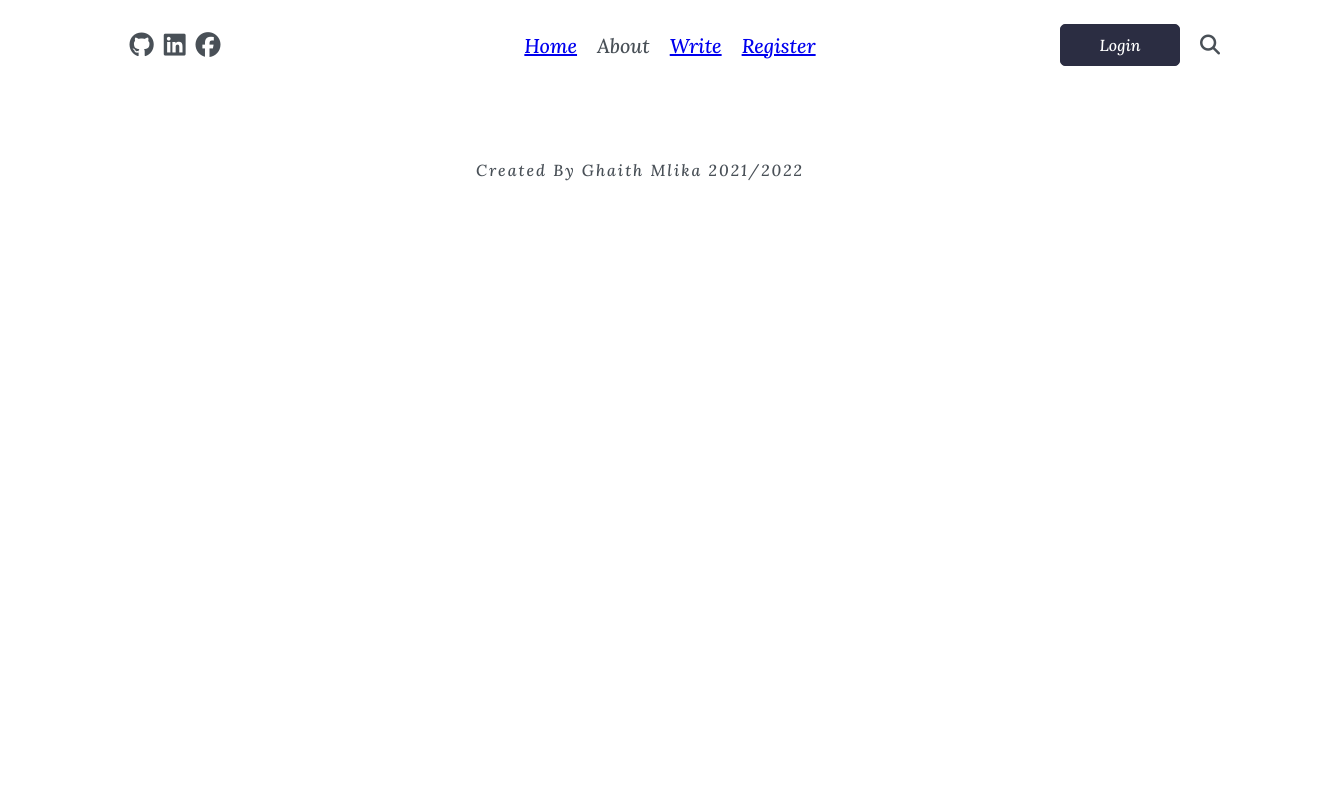
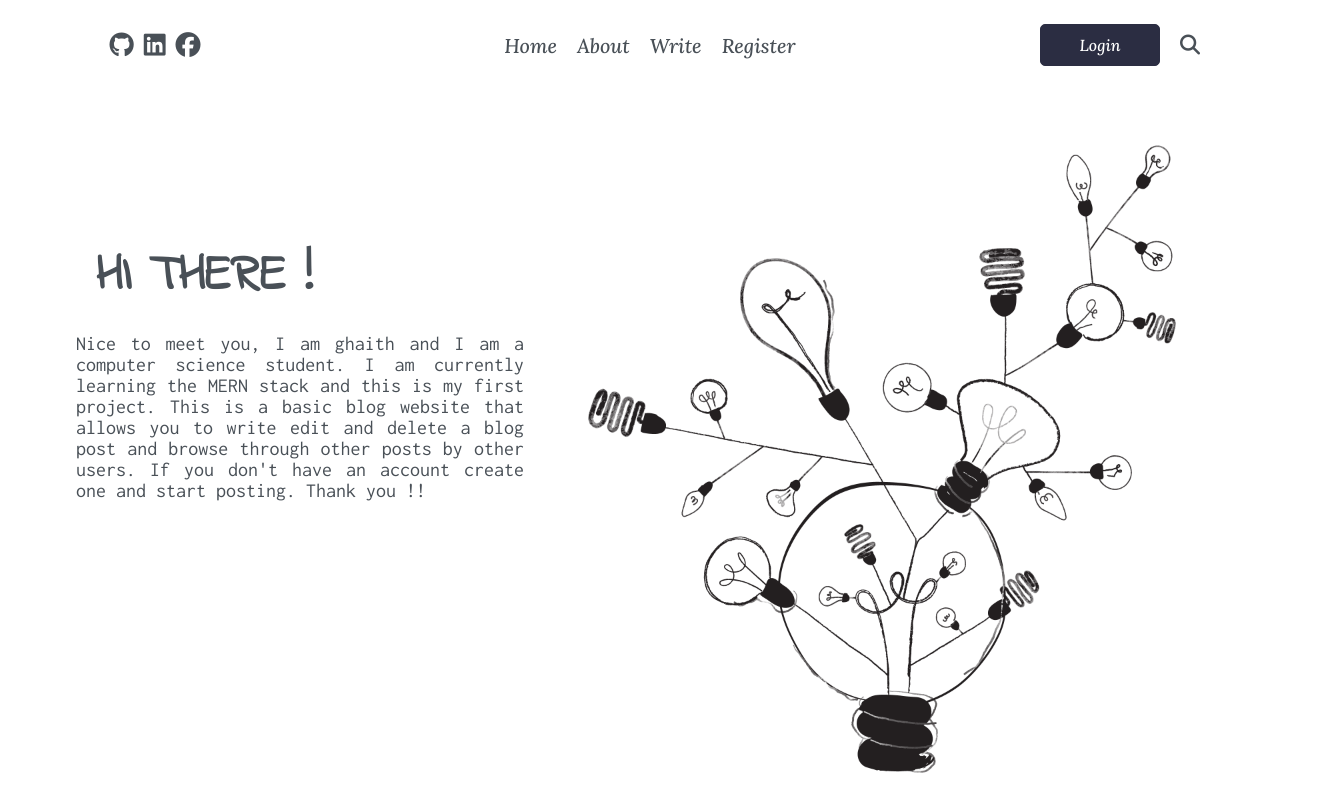
Before and after one commit to Mlika-Gaith/mern-stack-blog, a React (Create React App) app: page /about in a window 1280 px wide. Shown: the top 800 px of the page, 1320 px wide, since content can reach past the window. Built offline with nearby package versions, Linux system fonts and the light colour scheme.

Commit message:
add an about page.

```diff
--- a/src/App.js
+++ b/src/App.js
@@ -6,6 +6,7 @@ import Write from "./pages/write/Write";
 import Login from "./pages/login/Login";
 import Register from "./pages/register/Register";
 import UpdateAccount from "./pages/account/UpdateAccount";
+import About from "./pages/about/about";
 
 function App() {
   let user = false;
@@ -27,6 +28,7 @@ function App() {
           <Route path="/register" element={<Register />} />
         )}
         <Route path="/settings" element={<UpdateAccount />} />
+        <Route path="/about" element={<About />} />
       </Routes>
       <Footer />
     </>
--- a/src/components/Navbar/NavBar.css
+++ b/src/components/Navbar/NavBar.module.css
@@ -1,5 +1,5 @@
 .top {
-  padding: 20px;
+  padding: 20px 0px;
   width: 100%;
   height: 50px;
   position: sticky;
@@ -60,3 +60,7 @@
   background-color: #ffffff;
   color: #2b2d42;
 }
+.nav_link {
+  text-decoration: none;
+  color: inherit;
+}
--- a/src/components/Navbar/Navbar.js
+++ b/src/components/Navbar/Navbar.js
@@ -1,47 +1,57 @@
-import "./NavBar.css";
+import styles from "./NavBar.module.css";
 import { NavLink } from "react-router-dom";
 function NavBar() {
   let user = false;
   return (
-    <div className="top">
-      <div className="topLeft">
+    <div className={styles.top}>
+      <div className={styles.topLeft}>
         <i className="fa-brands fa-github"></i>
         <i className="fa-brands fa-linkedin"></i>
         <i className="fa-brands fa-facebook"></i>
       </div>
-      <div className="topCenter">
-        <ul className="topList">
-          <li className="topListItem">
-            <NavLink to="/">Home</NavLink>
+      <div className={styles.topCenter}>
+        <ul className={styles.topList}>
+          <li className={styles.topListItem}>
+            <NavLink to="/" className={styles.nav_link}>
+              Home
+            </NavLink>
           </li>
-          <li className="topListItem">About</li>
+          <li className={styles.topListItem}>
+            <NavLink to="/about" className={styles.nav_link}>
+              About
+            </NavLink>
+          </li>
           {user ? (
-            <li className="topListItem">
-              <NavLink to="/write">Write</NavLink>
+            <li className={styles.topListItem}>
+              <NavLink to="/write" className={styles.nav_link}>
+                Write
+              </NavLink>
             </li>
           ) : (
-            <li className="topListItem">
-              <NavLink to="/login">Write</NavLink>
+            <li className={styles.topListItem}>
+              <NavLink to="/login" className={styles.nav_link}>
+                Write
+              </NavLink>
             </li>
           )}
 
           {user ? (
-            <li className="topListItem">Logout</li>
+            <li className={styles.topListItem}>Logout</li>
           ) : (
-            <NavLink to="/register">
-              <li className="topListItem">Register</li>
+            <NavLink to="/register" className={styles.nav_link}>
+              <li className={styles.topListItem}>Register</li>
             </NavLink>
           )}
         </ul>
       </div>
-      <div className="topRight">
+      <div className={styles.topRight}>
         {user ? (
           <NavLink to="/settings">
             <i className="fa-solid fa-user-gear"></i>
           </NavLink>
         ) : (
           <NavLink to="/login">
-            <button className="login_btn">Login</button>
+            <button className={styles.login_btn}>Login</button>
           </NavLink>
         )}
         <i className="fa-solid fa-magnifying-glass"></i>
--- /dev/null
+++ b/src/pages/about/about.js
@@ -0,0 +1,20 @@
+import styles from "./about.module.css";
+import about from "../../images/about.png";
+function About() {
+  return (
+    <div className={styles.about_container}>
+      <div className={styles.text_container}>
+        <h2>Hi there !</h2>
+        <p>
+          Nice to meet you, I am ghaith and I am a computer science student. I
+          am currently learning the MERN stack and this is my first project.
+          This is a basic blog website that allows you to write edit and delete
+          a blog post and browse through other posts by other users. If you
+          don't have an account create one and start posting. Thank you !!
+        </p>
+      </div>
+      <img src={about} alt="" className={styles.about_img} />
+    </div>
+  );
+}
+export default About;
--- /dev/null
+++ b/src/pages/about/about.module.css
@@ -0,0 +1,29 @@
+.about_container {
+  margin-top: 30px;
+  width: 100%;
+  display: flex;
+  justify-content: center;
+}
+.about_img {
+  width: 50%;
+  margin: 20px;
+  object-fit: cover;
+}
+.text_container {
+  width: 35%;
+  padding: 100px 20px;
+}
+.text_container h2 {
+  font-size: 50px;
+  text-transform: uppercase;
+  font-family: "Indie Flower", cursive;
+  /*font-family: "Inconsolata", monospace;*/
+  color: #495057;
+}
+
+.text_container p {
+  font-family: "Inconsolata", monospace;
+  font-size: 20px;
+  text-align: justify;
+  color: #495057;
+}
```
Also changed, not shown: src/images/about.png (added).
